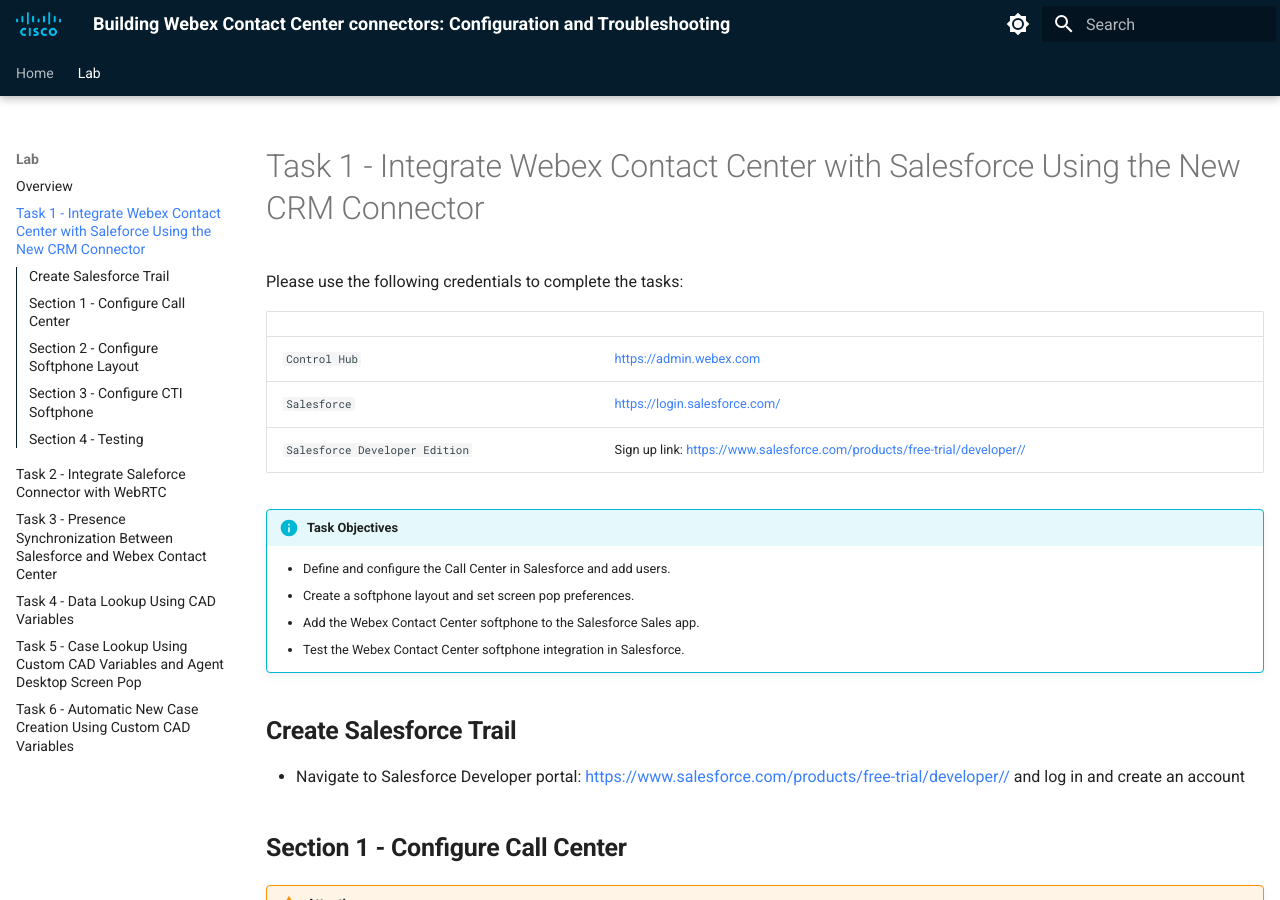
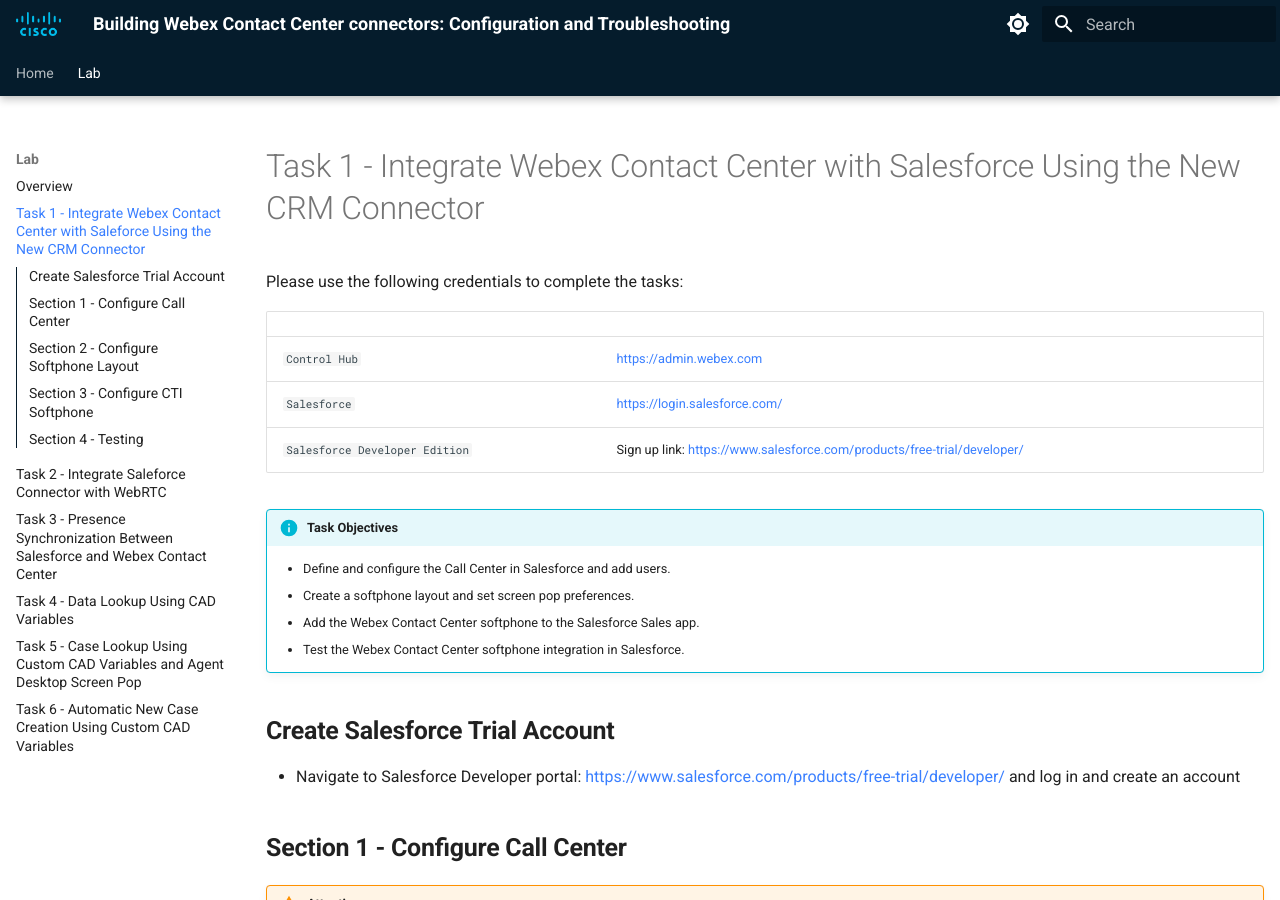
Before and after one commit to WebexCC-SA/LAB-2308, an MkDocs documentation site: the page built from docs/task1.md, in a window 1280 px wide and 900 px high. Built offline with MkDocs 1.6.1 and Material for MkDocs 9.7.7, drawn with Linux system fonts in a browser that asks for light colours.

Commit message:
Update task1.md

```diff
--- a/docs/task1.md
+++ b/docs/task1.md
@@ -15,7 +15,7 @@
 | ------------------------- | ---------------- |
 | `Control Hub`             | <a href="https://admin.webex.com" target="_blank">https://admin.webex.com</a> |
 | `Salesforce`   | <a href="https://login.salesforce.com" target="_blank">https://login.salesforce.com/</a> |
-| `Salesforce Developer Edition`   | Sign up link: <a href="https://www.salesforce.com/products/free-trial/developer" target="_blank">https://www.salesforce.com/products/free-trial/developer//</a> |
+| `Salesforce Developer Edition`   | Sign up link: <a href="https://www.salesforce.com/products/free-trial/developer" target="_blank">https://www.salesforce.com/products/free-trial/developer/</a> |
 
 
 !!! info "Task Objectives"
@@ -24,8 +24,8 @@
 	- Add the Webex Contact Center softphone to the Salesforce Sales app.
 	- Test the Webex Contact Center softphone integration in Salesforce.
 
-## **Create Salesforce Trail**
-- Navigate to Salesforce Developer portal:  <a href="https://www.salesforce.com/products/free-trial/developer" target="_blank">https://www.salesforce.com/products/free-trial/developer//</a> and log in and create an account
+## **Create Salesforce Trial Account**
+- Navigate to Salesforce Developer portal:  <a href="https://www.salesforce.com/products/free-trial/developer" target="_blank">https://www.salesforce.com/products/free-trial/developer/</a> and log in and create an account
 
 
 ## **Section 1 - Configure Call Center**
```
